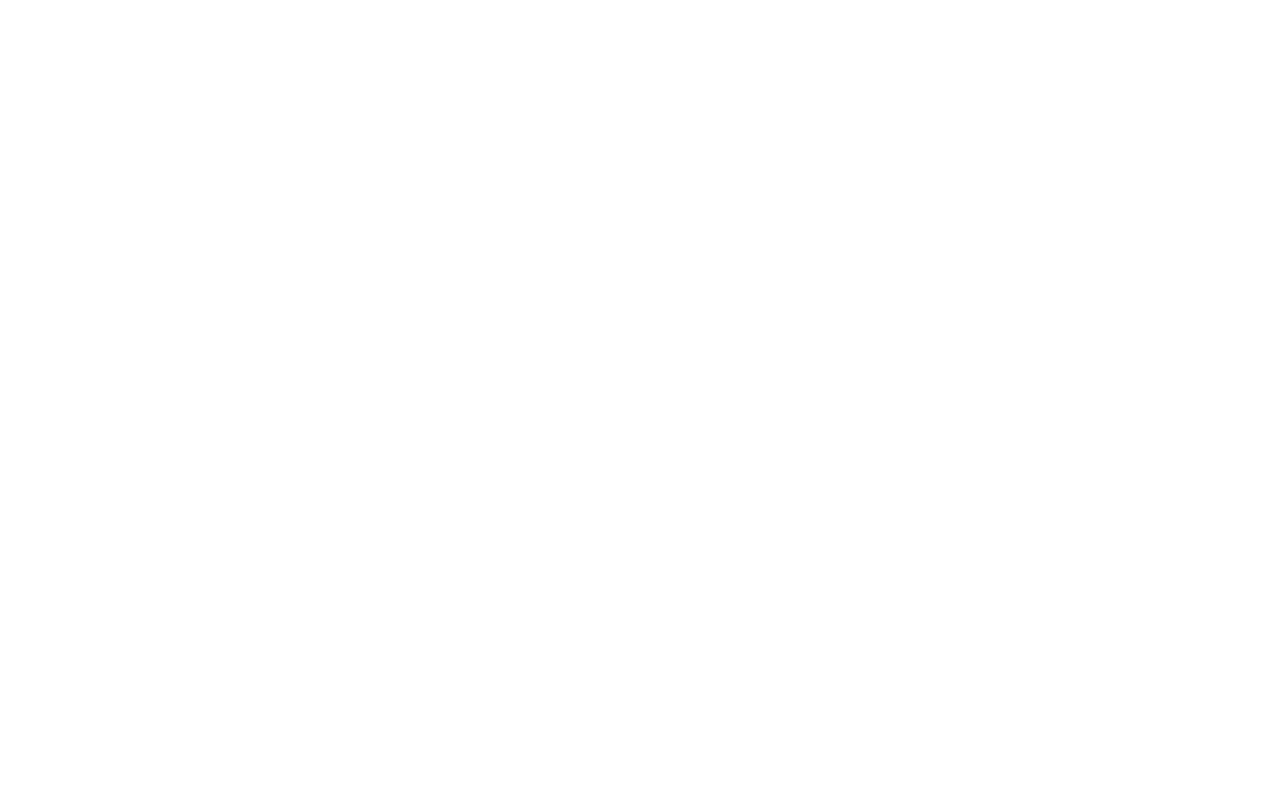
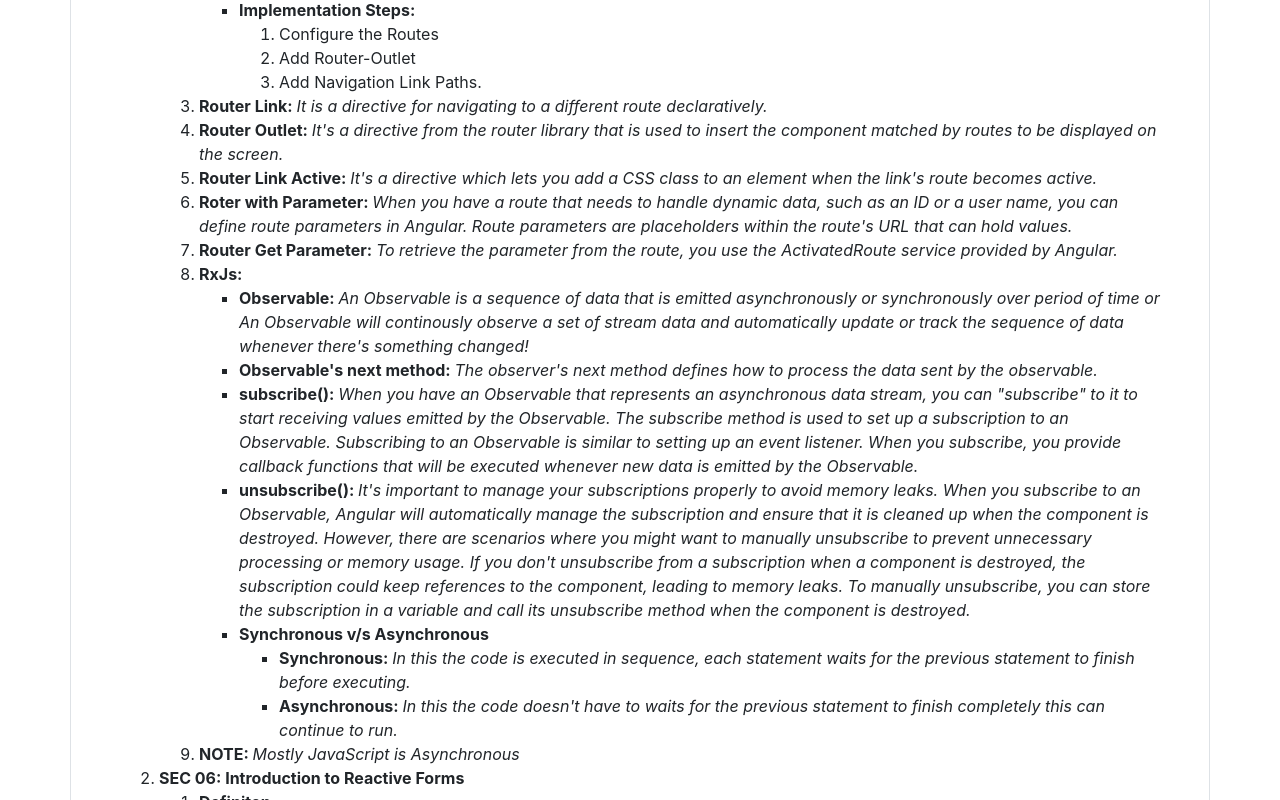
Before and after one commit to ChanderParkash179/AngularJourney, an Angular app: page / in a window 1280 px wide. Shown: the part 300-1100 px from the top of the page. Before the commit the page ends 800 px from the top, so only its background shows below. Built offline with nearby package versions, Linux system fonts and the light colour scheme.

Commit message:
subscribe(), unsubscribe(), asynchronous, synchronous

```diff
--- a/src/app/app.component.html
+++ b/src/app/app.component.html
@@ -13,7 +13,7 @@
 <!-- <app-custom-validation></app-custom-validation> -->
 <!-- <app-post-list></app-post-list> -->
 <!-- <app-home></app-home> -->
-<app-observables></app-observables>
+<!-- <app-observables></app-observables> -->
 
 <!-- NOTES -->
-<!-- <app-notes></app-notes> -->
+<app-notes></app-notes>
--- a/src/app/components/notes/notes.component.html
+++ b/src/app/components/notes/notes.component.html
@@ -40,8 +40,31 @@
             <li><strong>Observable: </strong><i>An Observable is a sequence of data that is emitted asynchronously or
                 synchronously over period of time or An Observable will continously observe a set of stream data and
                 automatically update or track the sequence of data whenever there's something changed!</i></li>
+            <li><strong>Observable's next method: </strong><i>The observer's next method defines how to process the data
+                sent by the observable.</i></li>
+            <li><strong>subscribe(): </strong><i>When you have an Observable that represents an asynchronous data
+                stream, you can "subscribe" to it to start receiving values emitted by the Observable. The subscribe
+                method is used to set up a subscription to an Observable. Subscribing to an Observable is similar to
+                setting up an event listener. When you subscribe, you provide callback functions that will be executed
+                whenever new data is emitted by the Observable.</i></li>
+            <li><strong>unsubscribe(): </strong><i>It's important to manage your subscriptions properly to avoid memory
+                leaks. When you subscribe to an Observable, Angular will automatically manage the subscription and
+                ensure that it is cleaned up when the component is destroyed. However, there are scenarios where you
+                might want to manually unsubscribe to prevent unnecessary processing or memory usage. If you don't
+                unsubscribe from a subscription when a component is destroyed, the subscription could keep references to
+                the component, leading to memory leaks. To manually unsubscribe, you can store the subscription in a
+                variable and call its unsubscribe method when the component is destroyed.</i></li>
+            <li><strong>Synchronous v/s Asynchronous</strong>
+              <ul>
+                <li><strong>Synchronous: </strong><i>In this the code is executed in sequence, each statement waits for
+                    the previous statement to finish before executing.</i></li>
+                <li><strong>Asynchronous: </strong><i>In this the code doesn't have to waits for
+                    the previous statement to finish completely this can continue to run.</i></li>
+              </ul>
+            </li>
           </ul>
         </li>
+        <li><strong>NOTE: </strong><i>Mostly JavaScript is Asynchronous</i></li>
       </ol>
     </li>
     <li><strong>{{ section6 }}</strong>
--- a/src/app/components/sections/observables/observables.component.ts
+++ b/src/app/components/sections/observables/observables.component.ts
@@ -11,9 +11,15 @@ export class ObservablesComponent implements OnInit {
   constructor() { }
 
   ngOnInit(): void {
-    let _observe = new Observable(observe => {
+    const _observe = new Observable(observe => {
       console.log('printed from Observable');
     }).subscribe();
+
+    const _observeNext = new Observable(observe => {
+      observe.next("I am Obervable's next feature!")
+    }).subscribe(value => {
+      console.log(value);
+    });
   }
 
 }
```
